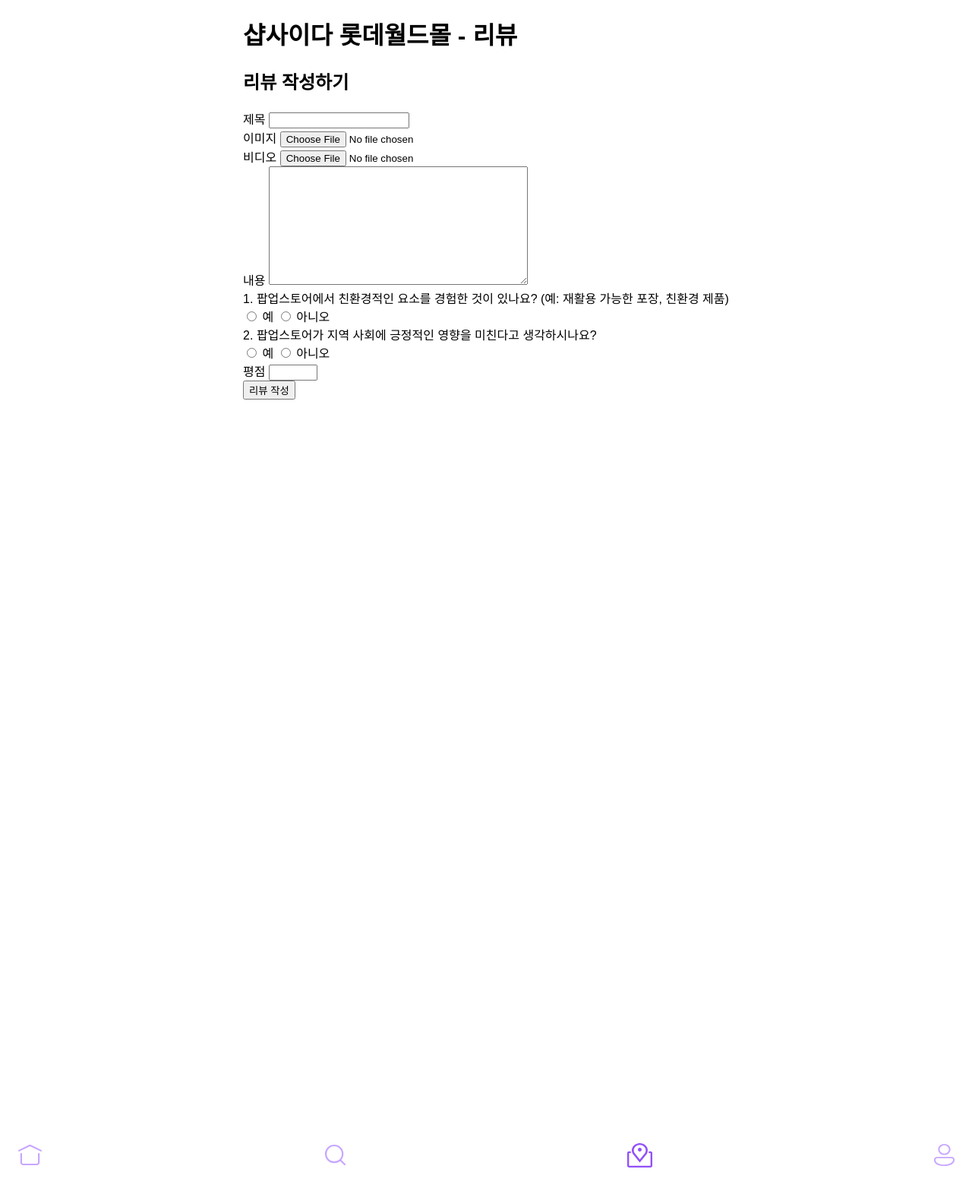
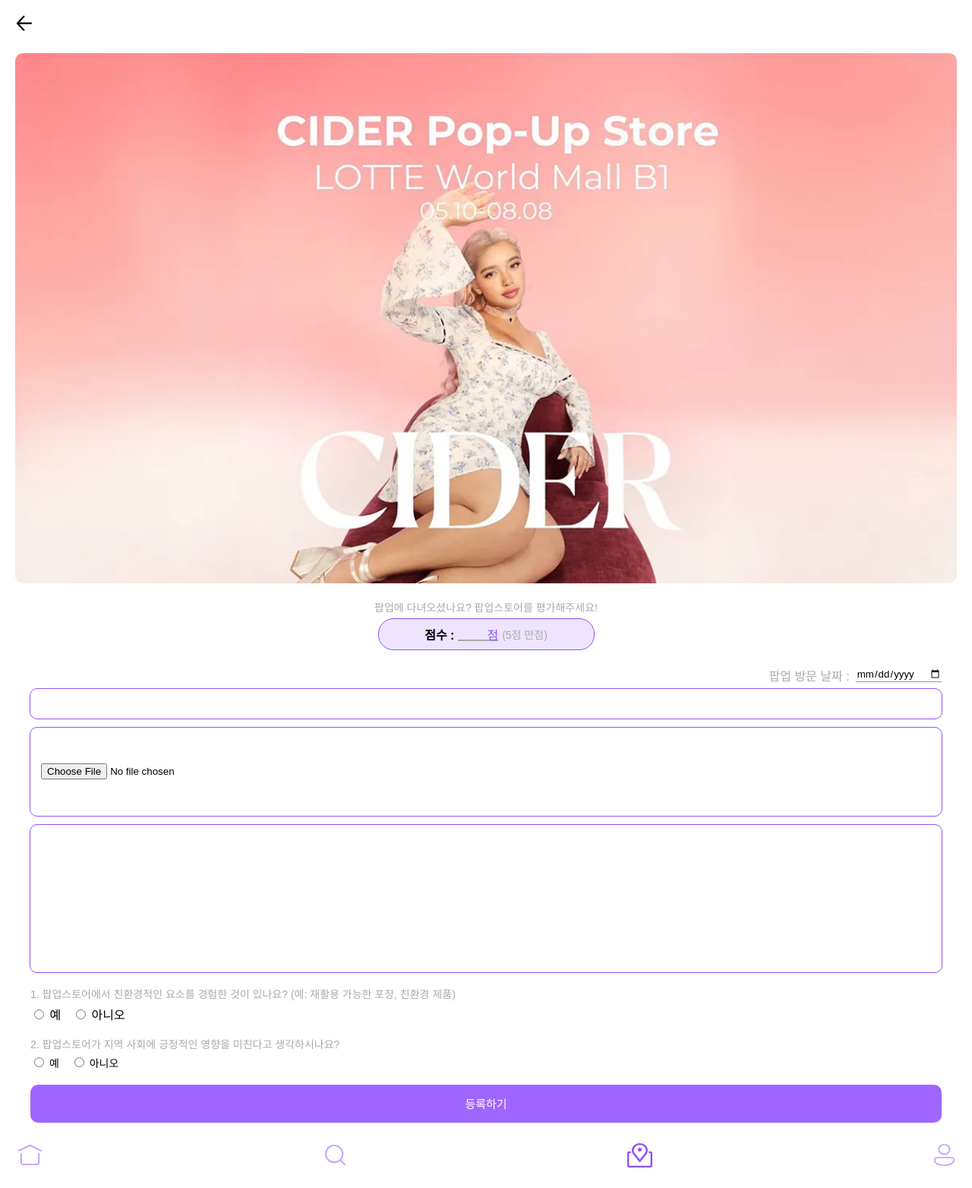
Before and after one commit to hyhy-j/2024-Herethon-5, a Django app: page /popupstore/6/review in a window 1280 px wide. Shown: the whole page at 76% size. Run offline with Django 4.2, Linux system fonts and the light colour scheme; data comes from the database, SQL or seed files in the repository.

Commit message:
팝업 후기 작성 연동

```diff
--- a/popplace/templates/frontend/popupreview.html
+++ b/popplace/templates/frontend/popupreview.html
@@ -1,75 +1,49 @@
 {% extends 'frontend/phone.html' %} {% load static %} {% block title %} : 팝업스토어 후기{% endblock %} {% block css %}
 <link rel="stylesheet" href="{% static 'css/popupreview.css' %}" />
-{% endblock %} {% block content %}
+{% endblock %} {% block content %} {% include './header/header.html' %}
 <div class="popupreview">
-  <h1>{{ popup.name }} - 리뷰</h1>
-  <ul>
-    {% for review in reviews %}
-    <li>
-      <p>{{ review.user.username }}: {{ review.content }}</p>
-      <p>Rating: {{ review.sustainability_rating }}</p>
-      {% if review.image %}
-      <img src="{{ review.image.url }}" alt="Review Image" />
-      {% endif %} {% if review.video %}
-      <video controls>
-        <source src="{{ review.video.url }}" type="video/mp4" />
-        Your browser does not support the video tag.
-      </video>
-      {% endif %}
-    </li>
-    {% endfor %}
-  </ul>
-
-  <h2>리뷰 작성하기</h2>
+  <div class="popupImg">
+    <img src="{{ popup.image.url }}" alt="{{ popup.name }}" />
+  </div>
+  <div class="pvQ">팝업에 다녀오셨나요? 팝업스토어를 평가해주세요!</div>
   <form action="{% url 'popplace:popupstore' popup.id %}" method="post" enctype="multipart/form-data">
     {% csrf_token %}
-    <div class="form-group">
-      <label for="{{ form.title.id_for_label }}">제목</label>
-      {{ form.title }}
+    <div class="pvScore">
+      <div class="pvScoreTitle">점수 :</div>
+      {{ form.rate }}
+      <div class="pvScoreS">점</div>
+      <div class="pvScoreSub">(5점 만점)</div>
     </div>
-
-    <div class="form-group">
-      <label for="{{ form.image.id_for_label }}">이미지</label>
-      {{ form.image }}
+    <div class="pvDate">
+      <div class="pvDateL">팝업 방문 날짜 :</div>
+      <input type="date" name="date" class="" />
     </div>
-
-    <div class="form-group">
-      <label for="{{ form.video.id_for_label }}">비디오</label>
-      {{ form.video }}
-    </div>
-
-    <div class="form-group">
-      <label for="{{ form.content.id_for_label }}">내용</label>
-      {{ form.content }}
-    </div>
-
-    <div class="form-group">
+    <div class="pvTitleB">{{ form.title }}</div>
+    <div class="pvPhotoB">{{ form.image }}</div>
+    <div class="pvContentB">{{ form.content }}</div>
+    <div class="pvQuestion">
       <p>1. 팝업스토어에서 친환경적인 요소를 경험한 것이 있나요? (예: 재활용 가능한 포장, 친환경 제품)</p>
+      <div class="radioBox">
         <label class="radio-label">
-        <input type="radio" name="sustainability_rating" value="True" {% if form.sustainability_rating.value == True %}checked{% endif %}>
-        예
+          <input type="radio" name="sustainability_rating" value="True" {% if form.sustainability_rating.value == True%}checked{% endif %}> 예
         </label>
         <label class="radio-label">
-        <input type="radio" name="sustainability_rating" value="False" {% if form.sustainability_rating.value == False %}checked{% endif %}>
-        아니오
+          <input type="radio" name="sustainability_rating" value="False" {% if form.sustainability_rating.value == False%}checked{% endif %}> 아니오
         </label>
       </div>
-    <div class = "form-group">
+    </div>
+    <div class="pvQuestion">
       <p>2. 팝업스토어가 지역 사회에 긍정적인 영향을 미친다고 생각하시나요?</p>
+      <div class="radioBox">
         <label class="radio-rabel">
-        <input type="radio" name="positive_rating" value ="True" {% if form.positive_rating.value == True%}checked{%endif%}>
-        예
+          <input type="radio" name="positive_rating" value ="True" {% if form.positive_rating.value == True%}checked{% endif %}> 예
         </label>
         <label class="radio-rabel">
-        <input type="radio" name="positive_rating" value ="False" {% if form.positive_rating.value == False%}checked{%endif%}>
-        아니오
+          <input type="radio" name="positive_rating" value ="False" {% if form.positive_rating.value == False%}checked{% endif %}> 아니오
         </label>
       </div>
-    <div class="form-group">
-      <label for="{{ form.rate.id_for_label }}">평점</label>
-      {{ form.rate }}
     </div>
-    <button type="submit">리뷰 작성</button>
+    <input type="submit" class="submitBtn" value="등록하기" />
   </form>
 </div>
 {% endblock %} {% block nav %} {% include './nav/nav_map.html' %} {% endblock %}
--- a/popplace/templates/frontend/popupstore.html
+++ b/popplace/templates/frontend/popupstore.html
@@ -67,7 +67,7 @@
             {% endfor %}
           </div>
         </div>
-        <div class="rvText">{{ review.content }}</div>
+        <div class="rvText">{{ review.title }}</div>
       </div>
     </div>
     {% endfor %}
--- a/static/css/popupreserved.css
+++ b/static/css/popupreserved.css
@@ -1,5 +1,6 @@
 .popupreserved {
-  /* text-align: center; */
+  height: calc(100dvh - 83px);
+  overflow-y: scroll;
 }
 
 .reservedComment {
@@ -84,8 +85,7 @@
   font-size: 15px;
   font-weight: 500;
 
-  position: absolute;
-  bottom: 103px;
+  margin-top: 50px;
 }
 
 @media (hover: hover) {
--- a/static/css/popupreview.css
+++ b/static/css/popupreview.css
@@ -0,0 +1,180 @@
+.popupreview {
+  padding: 0 20px;
+  height: calc(100dvh - 83px - 68.5px);
+  overflow-y: scroll;
+
+  display: flex;
+  flex-direction: column;
+  align-items: center;
+}
+
+.popupImg {
+  width: 100%;
+  margin-top: 5px;
+}
+
+.popupImg img {
+  border-radius: 10px;
+}
+
+.pvQ {
+  margin-top: 17px;
+  color: #aaa;
+  text-align: center;
+  font-size: 14px;
+  font-weight: 500;
+}
+
+.popupreview form {
+  width: calc(100% - 40px);
+  margin-top: 5px;
+  display: flex;
+  flex-direction: column;
+  align-items: center;
+}
+
+@media (hover: hover) {
+  .popupreview form {
+    width: calc(430px - 40px);
+  }
+}
+
+.pvScore {
+  width: 283px;
+  height: 40px;
+  display: flex;
+  justify-content: center;
+  align-items: center;
+  border-radius: 20px;
+  border: 1px solid var(--1, #9151f9);
+  background: rgba(200, 166, 255, 0.3);
+  gap: 5px;
+}
+
+.pvScoreTitle {
+  font-size: 16px;
+  font-weight: 700;
+}
+
+.pvScoreS {
+  color: var(--1, #9151f9);
+  font-size: 16px;
+  font-weight: 400;
+  margin-left: -20px;
+}
+
+.pvScoreSub {
+  color: #aaa;
+  font-size: 14px;
+  font-weight: 400;
+}
+
+.pvScore input {
+  background: rgba(0, 0, 0, 0);
+  outline: none;
+  border: none;
+  border-bottom: 2px solid #aaa;
+  width: 49px;
+}
+
+.pvDate {
+  margin-top: 21px;
+  width: 100%;
+  display: flex;
+  justify-content: flex-end;
+  align-items: center;
+  gap: 8px;
+}
+
+.pvDateL {
+  color: #aaa;
+  font-size: 16px;
+  font-weight: 500;
+}
+
+.pvDate input {
+  outline: none;
+  border: none;
+  border-bottom: 1px solid #999;
+}
+
+.pvTitleB,
+.pvPhotoB,
+.pvContentB {
+  width: calc(100% - 28px);
+  height: calc(39px - 20px);
+  border-radius: 10px;
+  border: 1px solid var(--1, #9151f9);
+  margin-top: 5px;
+  display: flex;
+  align-items: center;
+  padding: 10px 14px;
+}
+
+.pvTitleB input {
+  font-size: 14px;
+  font-weight: 500;
+  outline: none;
+  border: none;
+  width: 100%;
+}
+
+.pvPhotoB {
+  height: calc(116px - 26px);
+  margin-top: 10px;
+  padding: 13px 14px;
+}
+
+.pvContentB {
+  height: calc(194px - 26px);
+  margin-top: 10px;
+  padding: 13px 14px;
+}
+
+.pvContentB textarea {
+  width: 100%;
+  height: 100%;
+  resize: none;
+  outline: none;
+  border: none;
+}
+
+.pvQuestion {
+  margin-top: 17px;
+  width: 100%;
+}
+
+.pvQuestion p {
+  color: #aaa;
+  font-size: 14px;
+  font-weight: 500;
+}
+
+.radioBox {
+  display: flex;
+  align-items: center;
+  margin-top: 5px;
+  gap: 15px;
+}
+
+.radioBox input {
+  accent-color: #9151f9;
+}
+
+.radio-rabel {
+  font-size: 14px;
+  font-weight: 400;
+}
+
+.submitBtn {
+  width: 100%;
+  height: 50px;
+  border-radius: 10px;
+  background: var(--2, #a065ff);
+  color: white;
+  border: none;
+  font-family: "Noto Sans KR";
+  font-size: 15px;
+  font-weight: 500;
+  margin-top: 19px;
+}
```
Also changed, not shown: popplace/templates/frontend/main.html (+3 -19 lines). Lines whose indentation alone changed are shown as unchanged.
